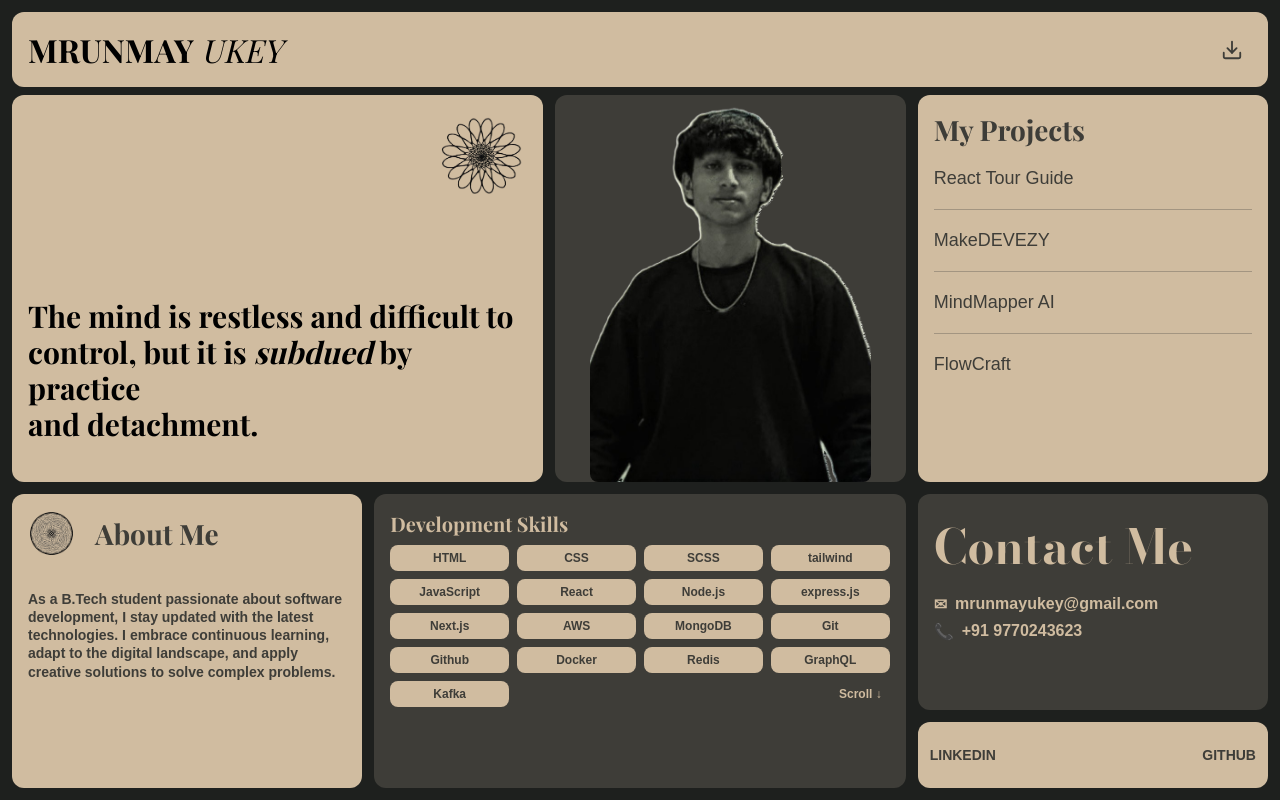
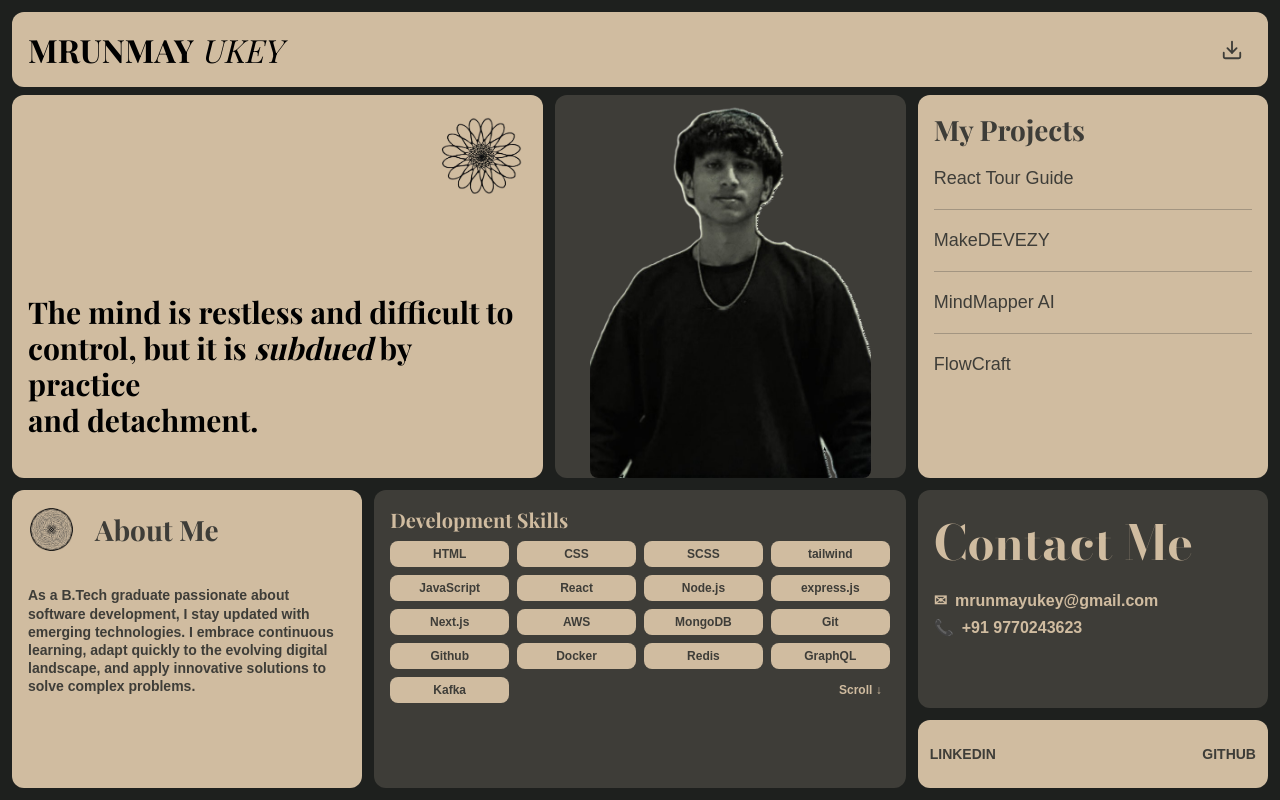
Before and after one commit to mrunmay-24-ukey/portfolio-project, a plain HTML site: page index.html in a window 1280 px wide. Drawn offline with nearby package versions, Linux system fonts and the light colour scheme.

Commit message:
about change

```diff
--- a/index.html
+++ b/index.html
@@ -59,7 +59,7 @@
             <h3>About Me</h3>
           </div>
           <p class="about-text">
-            As a B.Tech student passionate about software development, I stay updated with the latest technologies. I embrace continuous learning, adapt to the digital landscape, and apply creative solutions to solve complex problems.
+           As a B.Tech graduate passionate about software development, I stay updated with emerging technologies. I embrace continuous learning, adapt quickly to the evolving digital landscape, and apply innovative solutions to solve complex problems.
           </p>
         </section>
 
```
